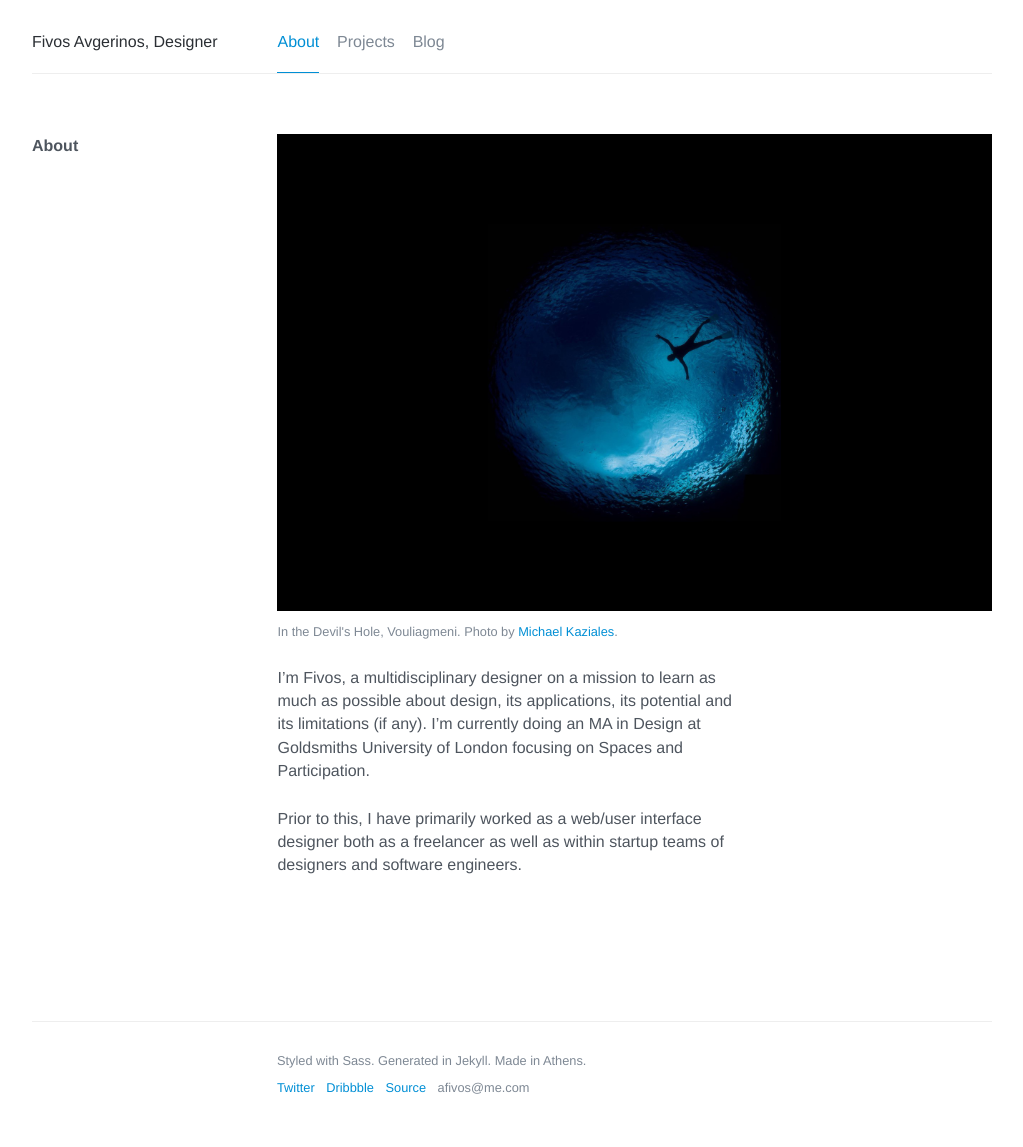
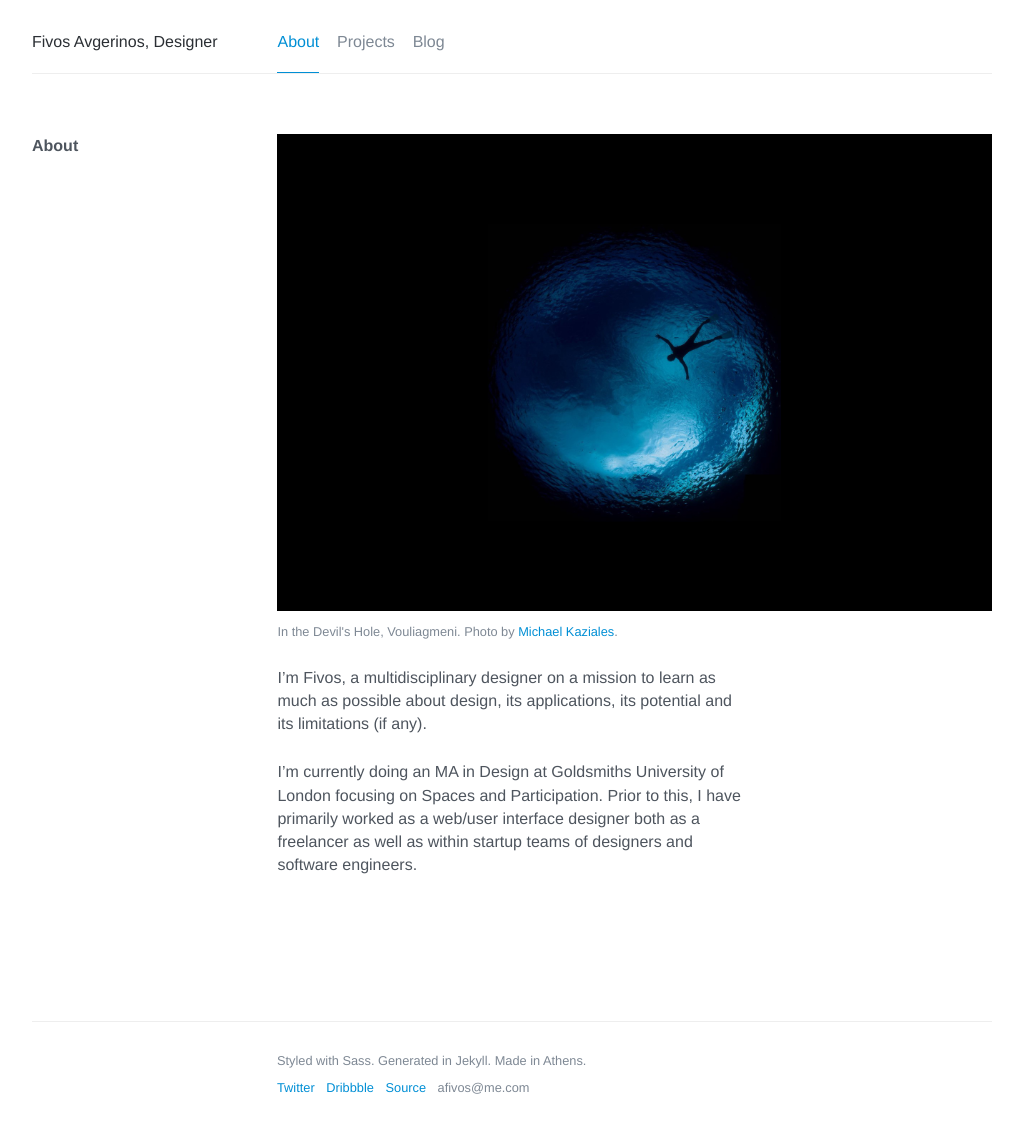
Before and after one commit to afivos/afivos.com, a Jekyll site: the page built from index.md, in a window 1280 px wide. Shown: the whole page, without its empty margins (128-1151 px from the left). Built offline with Jekyll 4.4.1, drawn with Linux system fonts in a browser that asks for light colours; nearby versions of some CDN libraries; comment, search, counter and statistics services are not loaded.

Commit message:
Minor update in bio

```diff
--- a/index.md
+++ b/index.md
@@ -7,6 +7,6 @@
     <figcaption>In the Devil's Hole, Vouliagmeni. Photo by <a href="https://www.instagram.com/mkaziales">Michael Kaziales</a>.</figcaption>
 </figure>
 
-I’m Fivos, a multidisciplinary designer on a mission to learn as much as possible about design, its applications, its potential and its limitations (if any). I'm currently doing an MA in Design at Goldsmiths University of London focusing on Spaces and Participation.
+I’m Fivos, a multidisciplinary designer on a mission to learn as much as possible about design, its applications, its potential and its limitations (if any).
 
-Prior to this, I have primarily worked as a web/user interface designer both as a freelancer as well as within startup teams of designers and software engineers.
+I'm currently doing an MA in Design at Goldsmiths University of London focusing on Spaces and Participation. Prior to this, I have primarily worked as a web/user interface designer both as a freelancer as well as within startup teams of designers and software engineers.
```
